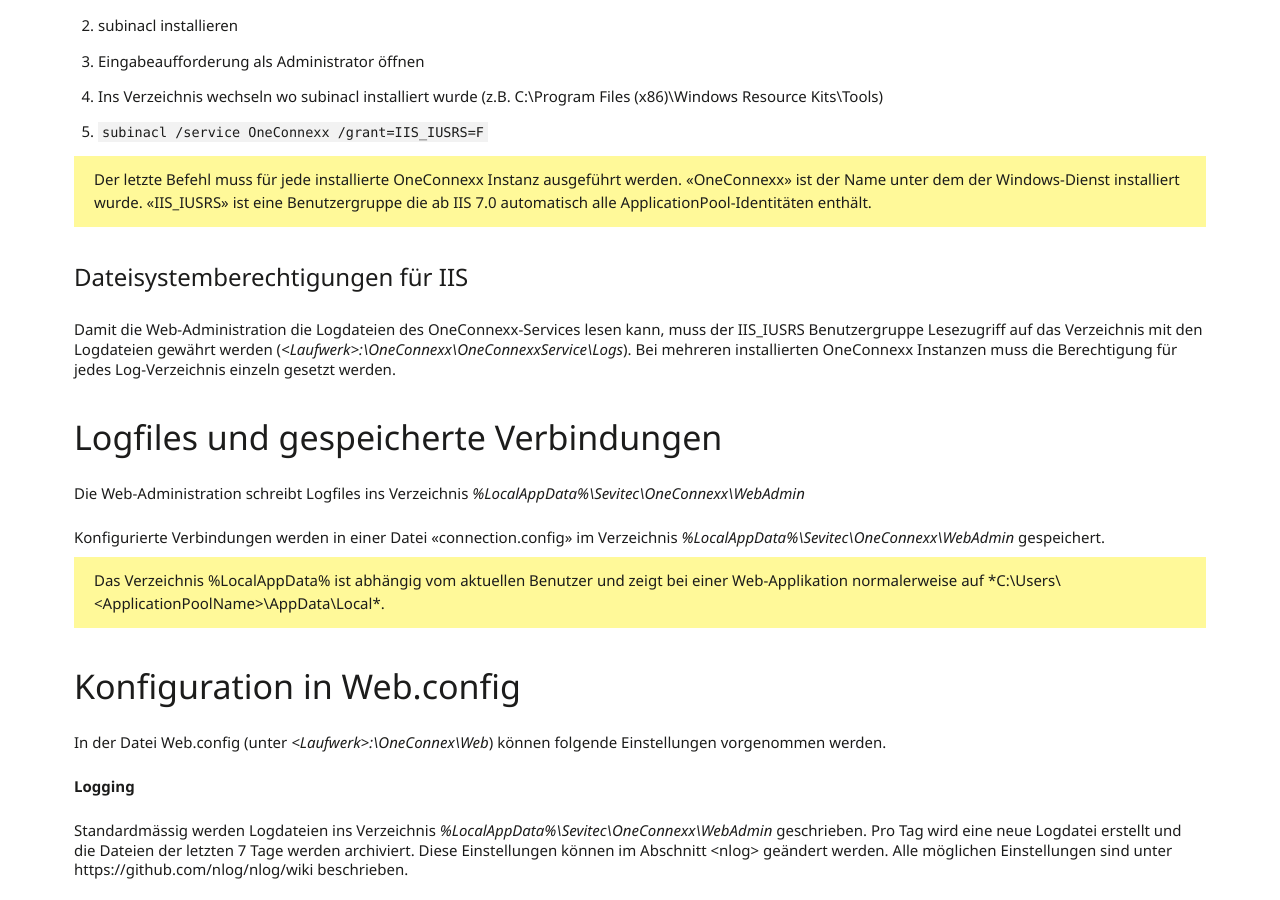
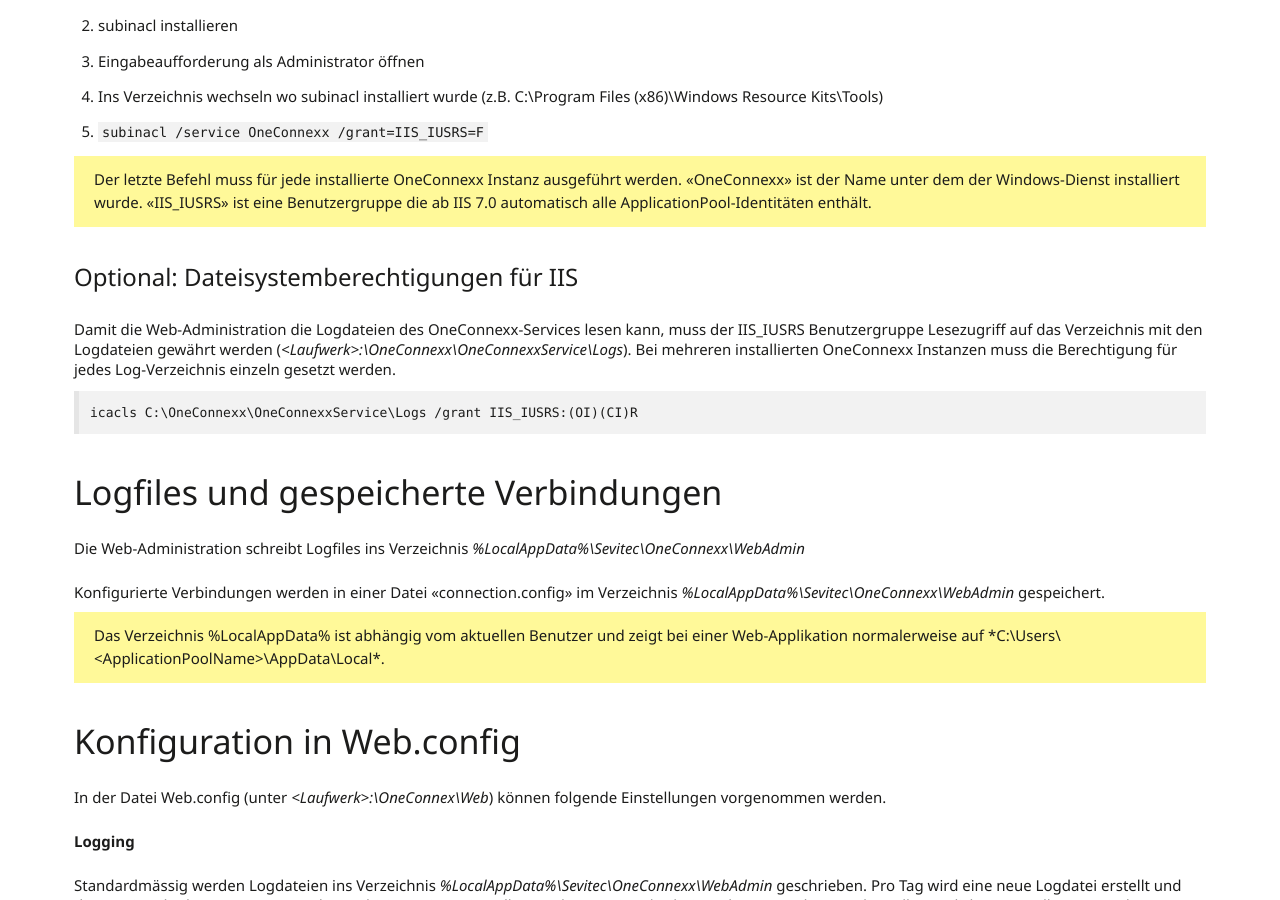
Before and after one commit to primesoft-group/oneconnexx-docs, a Jekyll site: the page built from _pages/setup/de/web.md, in a window 1280 px wide and 900 px high, scrolled down 1995 px. Built offline with Jekyll 4.4.1, drawn with Linux system fonts in a browser that asks for light colours; nearby versions of some CDN libraries; some web fonts are replaced.

Commit message:
Update web.md

````diff
--- a/_pages/setup/de/web.md
+++ b/_pages/setup/de/web.md
@@ -74,10 +74,14 @@
 
 {% include alert.html type="warning" text="Der letzte Befehl muss für jede installierte OneConnexx Instanz ausgeführt werden. «OneConnexx» ist der Name unter dem der Windows-Dienst installiert wurde. «IIS_IUSRS» ist eine Benutzergruppe die ab IIS 7.0 automatisch alle ApplicationPool-Identitäten enthält." %}
 
-#### Dateisystemberechtigungen für IIS
+#### Optional: Dateisystemberechtigungen für IIS
 
 Damit die Web-Administration die Logdateien des OneConnexx-Services lesen kann, muss der IIS_IUSRS Benutzergruppe Lesezugriff
 auf das Verzeichnis mit den Logdateien gewährt werden (*&lt;Laufwerk&gt;:\OneConnexx\OneConnexxService\Logs*). Bei mehreren installierten OneConnexx Instanzen muss die Berechtigung für jedes Log-Verzeichnis einzeln gesetzt werden.
+
+```
+icacls C:\OneConnexx\OneConnexxService\Logs /grant IIS_IUSRS:(OI)(CI)R
+```
 
 ### Logfiles und gespeicherte Verbindungen
 
````
